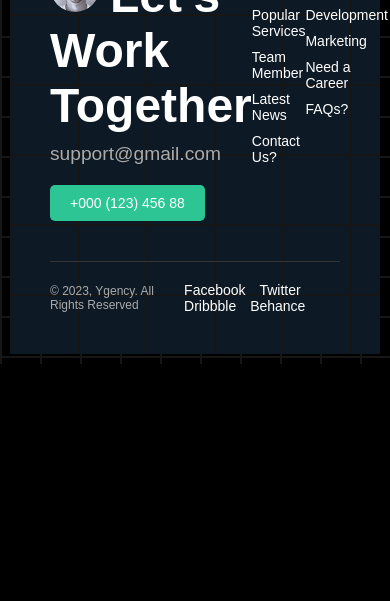
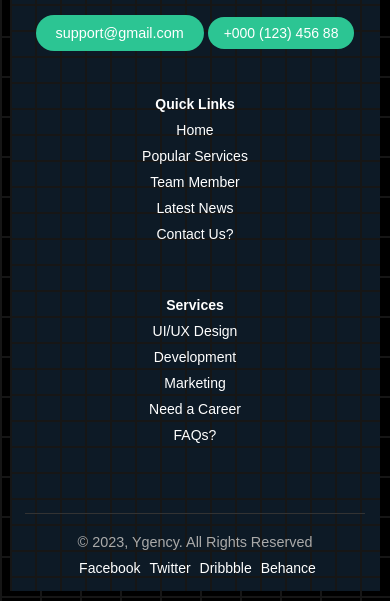
Before and after one commit to MrsPriti/task5, a plain HTML site: page index.html in a window 390 px wide. Shown: the part 5684-6285 px from the top of the page. Before the commit the page ends 6048 px from the top, so only its background shows below. Drawn offline with nearby package versions, Linux system fonts and the light colour scheme.

Commit message:
Add files via upload

```diff
--- a/index.html
+++ b/index.html
@@ -321,8 +321,8 @@
                 <div class="contact-info">
                     <img src="logo (1).png" alt="Logo Image" class="logo-img">
                     <h2><img src="author3.png" alt="Profile Image" class="profile-img">Let's Work Together</h2>
-                    <p> support@gmail.com</p><a href="tel:+00012345688" class="phone-number">+000 (123) 456 88</a>
-
+                    <p class="support"> support@gmail.com</p>
+                    <a href="tel:+00012345688" class="phone-number">+000 (123) 456 88</a>
                 </div>
 
                 <div class="quick-links">
--- a/style.css
+++ b/style.css
@@ -1589,7 +1589,28 @@ blockquote p{
     justify-content: space-between;
     margin-top: 0%;
 }
-
+@media (max-width: 1200px) {
+    .footer {
+        padding: 30px;
+        background-size: 50px 52px; /* Smaller grid for medium screens */
+    }
+}
+
+@media (max-width: 768px) {
+    .footer {
+        padding: 20px;
+        background-size: 35px 36px; /* Smaller grid for small screens */
+        flex-direction: column; /* Ensure the layout remains vertical */
+    }
+}
+
+@media (max-width: 480px) {
+    .footer {
+        padding: 15px;
+        background-size: 25px 26px; /* Compact grid for mobile screens */
+        flex-direction: column;
+    }
+}
 .footer-content {
     display: flex;
     justify-content: space-between;
@@ -1625,11 +1646,20 @@ blockquote p{
     padding: 10px 20px;
     background-color: #2cc593;
     color: #fff;
-    border-radius: 5px;
+    border-radius: 20px;
     margin-top: 20px;
     text-decoration: none;
 }
-
+.contact-info  .support{
+    display: inline-block;
+    padding: 10px 20px;
+    background-color: #2cc593;
+
+    color: #fff;
+    border-radius: 20px;
+    margin-top: 20px;
+    text-decoration: none;
+}
 .quick-links, .services {
     flex: 1;
 }
@@ -1676,3 +1706,57 @@ blockquote p{
 .social-links a:hover {
     color: #2cc593;
 }
+/* Responsive Design */
+@media (max-width: 768px) {
+    .footer-content {
+        flex-direction: column; /* Stack sections vertically on small screens */
+        text-align: center;
+    }
+
+    .contact-info, .quick-links, .services {
+        flex: unset; /* Remove flex properties for stacked layout */
+        width: 100%; /* Full width for each section */
+        margin-bottom: 20px;
+    }
+
+    .footer-bottom {
+        flex-direction: column; /* Stack footer bottom content vertically */
+        text-align: center;
+        gap: 10px;
+    }
+
+    .contact-info h2 {
+        font-size: 2rem; /* Adjust font size for smaller screens */
+    }
+
+    .contact-info p, .footer-bottom p {
+        font-size: 1rem; /* Adjust text size */
+    }
+
+    .social-links a {
+        margin-left: 5px; /* Reduce spacing between social icons */
+    }
+}
+
+@media (max-width: 480px) {
+    .contact-info h2 {
+        font-size: 1.5rem; /* Further reduce the font size for very small screens */
+    }
+
+    .contact-info p, .footer-bottom p {
+        font-size: 0.9rem; /* Smaller text for very small screens */
+    }
+
+    .contact-info .logo-img {
+        width: 50%; /* Make logo smaller for very small screens */
+    }
+
+    .contact-info .profile-img {
+        width: 30px; /* Reduce profile image size */
+        height: 30px;
+    }
+
+    .contact-info .phone-number {
+        padding: 8px 16px; /* Slightly smaller padding */
+    }
+}
```
